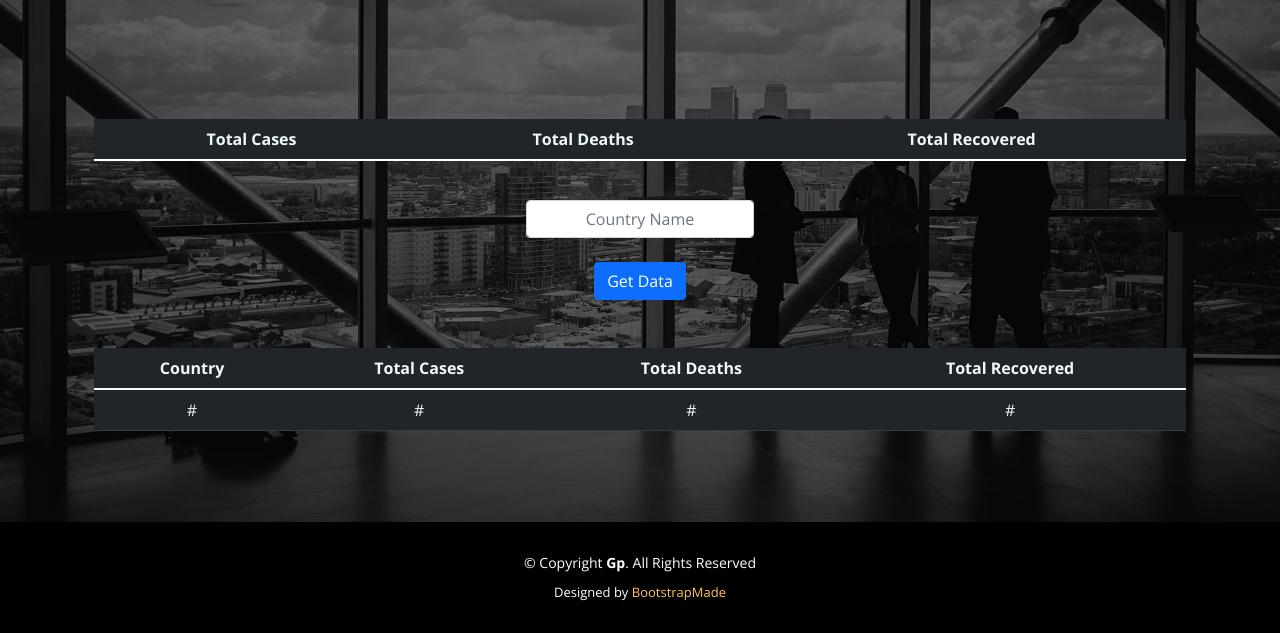
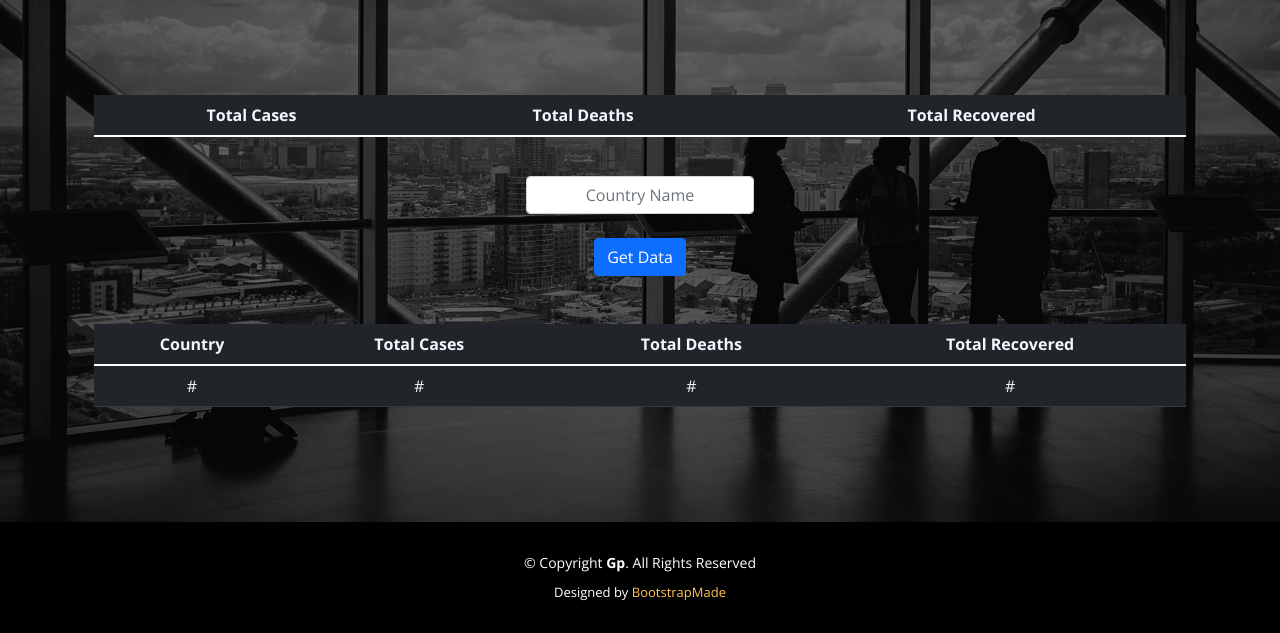
Before and after one commit to And-Rahul/CoviStat, a plain HTML site: page index.html in a window 1280 px wide. Shown: the part 278-911 px from the top of the page. Drawn offline with nearby package versions, Linux system fonts and the light colour scheme; no server answers.

Commit message:
added changes

```diff
--- a/index.html
+++ b/index.html
@@ -44,7 +44,7 @@
 
       <div class="container">
         <br>
-        <table class="table table-dark mt-5">
+        <table class="table table-dark ">
             <thead style="color: aliceblue;">
                 <tr>
                     <th>Total Cases</th>
```
